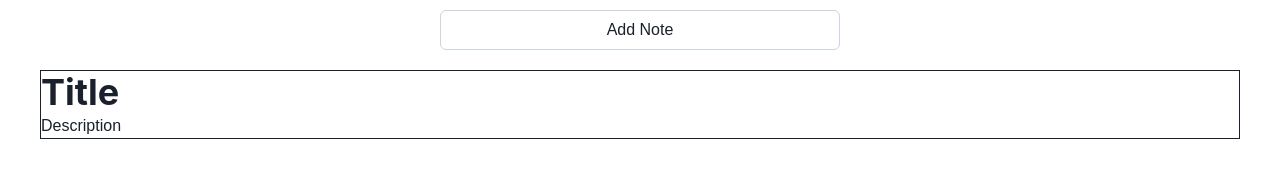
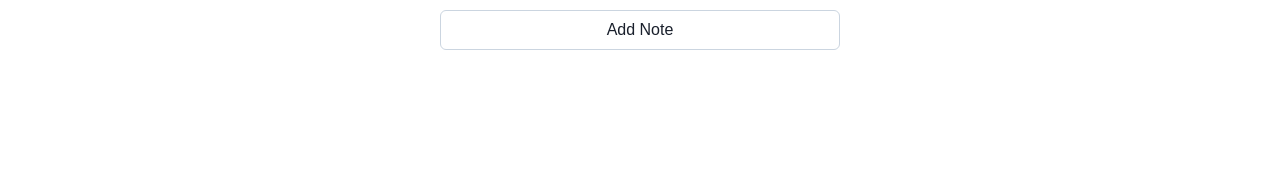
Before and after one commit to Praful-87/notekeeper, a React (Vite) app: page / in a window 1280 px wide. Shown: the part 339-516 px from the top of the page. Built offline with nearby package versions, Linux system fonts and the light colour scheme.

Commit message:
ading resposive grid view

```diff
--- a/src/App.jsx
+++ b/src/App.jsx
@@ -20,10 +20,19 @@ import { SearchIcon, AddIcon } from "@chakra-ui/icons";
 function App() {
   const [show, setShow] = useState(false);
   const [data, setData] = useState([]);
+  const Title = useRef(null);
+  const Desc = useRef(null);
   const boxRef = useRef(null);
-  console.log(show);
+  console.table(data);
   function handelAddNote() {
     setShow(false);
+    let newNote = {
+      title: Title.current.value,
+      desc: Desc.current.value,
+    };
+    setData([...data, newNote]);
+    Title.current.value = "";
+    Desc.current.value = "";
   }
   return (
     <>
@@ -56,9 +65,8 @@ function App() {
 
         {/*  modal */}
 
-        <Flex
+        <Box
           ref={boxRef}
-          direction={"column"}
           rounded="md"
           pos={"absolute"}
           top="calc(100% + 10px)"
@@ -66,10 +74,12 @@ function App() {
           boxShadow="dark-lg"
           w="400px"
           bg={"white"}
-          gap="2"
           display={show ? "absolute" : "none"}
         >
           <Input
+            fontSize={"12px"}
+            my="1"
+            ref={Title}
             px="4"
             _placeholder={{
               fontSize: "14px",
@@ -77,8 +87,11 @@ function App() {
             variant={"unstyled"}
             placeholder="Title"
           />
-          <Divider />
+          <Divider my="1" />
           <Input
+            fontSize={"12px"}
+            my="1"
+            ref={Desc}
             _placeholder={{
               fontSize: "14px",
             }}
@@ -86,8 +99,8 @@ function App() {
             variant={"unstyled"}
             placeholder="Description"
           />
-          <Divider />
-          <Flex align="center" px="4" justify={"end"}>
+          <Divider my="1" />
+          <Flex align="center" px="4" my="1" justify={"end"}>
             <IconButton
               onClick={handelAddNote}
               size="sm"
@@ -98,12 +111,13 @@ function App() {
               rounded="3px"
             />
           </Flex>
-        </Flex>
+        </Box>
       </Center>
-      <SimpleGrid border="1px" maxW="1200px" m={"auto"} mt="5">
-        <GridItem>
-          <Note />
-        </GridItem>
+      <SimpleGrid maxW="1000px" m={"auto"} mt="5" gap="4" columns={AuthenticatorAttestationResponse}>
+        {data.length > 0 &&
+          data.map((note, id) => {
+            return <Note key={id} note={note} />;
+          })}
       </SimpleGrid>
     </>
   );
--- a/src/components/Note.jsx
+++ b/src/components/Note.jsx
@@ -1,13 +1,23 @@
-import { Box, Heading, Text } from "@chakra-ui/react";
-import React from "react";
+import { Box, Divider, Heading, Text } from "@chakra-ui/react";
+import React, { memo } from "react";
 
-const Note = () => {
+const Note = ({ note }) => {
   return (
-    <Box>
-      <Heading>Title</Heading>
-      <Text>Description</Text>
+    <Box
+      w="250px"
+      h="150px"
+      border="1px"
+      borderColor={"gray.300"}
+      rounded="md"
+      py="2"
+    >
+      <Heading mt="4" mx="2" size="sm">
+        {note.title}
+      </Heading>
+      <Divider my="4" />
+      <Text mx="2"> {note.desc}</Text>
     </Box>
   );
 };
 
-export default Note;
+export default memo(Note);
```
